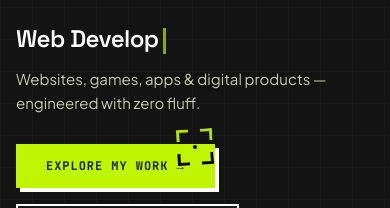
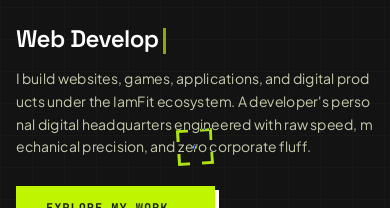
Before and after one commit to FitraRiadi/iamfitSpace, a React (Vite) app in the folder frontend/: page / in a window 390 px wide. Shown: the part 275-483 px from the top of the page. Built offline with nearby package versions, Linux system fonts and the light colour scheme; a web font is replaced by a local one.

Commit message:
fix: zoom lennis

```diff
--- a/frontend/src/components/Hero.jsx
+++ b/frontend/src/components/Hero.jsx
@@ -1,5 +1,5 @@
 import { useState, useEffect, useRef } from 'react'
-import { motion, useScroll, useTransform } from 'framer-motion'
+import { motion, useScroll, useTransform, useMotionValueEvent } from 'framer-motion'
 import { staggerParent, staggerChild } from '../lib/anim'
 import ScrambledText from './ScrambledText'
 import CircularText from './CircularText'
@@ -80,13 +80,7 @@ function HeroTop() {
           </motion.p>
           <motion.div
             variants={staggerChild}
-            className="sm:hidden font-jakarta text-[15px] text-on-surface-variant leading-relaxed"
-          >
-            Websites, games, apps & digital products — engineered with zero fluff.
-          </motion.div>
-          <motion.div
-            variants={staggerChild}
-            className="hidden sm:block font-jakarta text-lg text-on-surface-variant max-w-3xl leading-relaxed"
+            className="font-jakarta text-[14px] sm:text-lg text-on-surface-variant sm:max-w-3xl leading-relaxed"
           >
             <ScrambledText
               className="scrambled-sub"
@@ -324,10 +318,22 @@ export default function Hero() {
     reduced ? {} : { target: pinRef, offset: ['start start', 'end end'] }
   )
 
+  // Hysteresis gate: once the hero is gone it stays gone until the user
+  // scrolls well back up. Kills the flicker when Lenis settling wobbles
+  // progress around a single threshold.
+  const [gone, setGone] = useState(false)
+  useMotionValueEvent(scrollYProgress, 'change', (p) => {
+    if (reduced) return
+    if (!gone && p > 0.75) setGone(true)
+    else if (gone && p < 0.55) setGone(false)
+  })
+
+  // No scroll-driven opacity anywhere on this stage: the hero dives out
+  // solid (zoom + rise). Transparency can't flicker if it doesn't exist.
   const zoom = useTransform(scrollYProgress, [0, 1], [1, 2.4])
-  const fade = useTransform(scrollYProgress, [0, 0.8], [1, 0])
-  const vis = useTransform(scrollYProgress, (p) => (p > 0.85 ? 'hidden' : 'visible'))
-  const pe = useTransform(fade, (o) => (o > 0.15 ? 'auto' : 'none'))
+  const dive = useTransform(scrollYProgress, [0, 0.7], ['0vh', '-60vh'])
+  const vis = gone ? 'hidden' : 'visible'
+  const pe = gone ? 'none' : 'auto'
   const hint = useTransform(scrollYProgress, [0, 0.15], [1, 0])
 
   const gridBg = (
@@ -360,7 +366,7 @@ export default function Hero() {
         <div className="sticky top-0 h-screen overflow-hidden flex items-center">
           {gridBg}
           <motion.div
-            style={{ scale: zoom, opacity: fade, pointerEvents: pe, visibility: vis }}
+            style={{ scale: zoom, y: dive, pointerEvents: pe, visibility: vis }}
             className="absolute inset-0 flex items-start will-change-transform"
           >
           <div className="w-full pt-12 lg:pt-14 pb-6">
```
